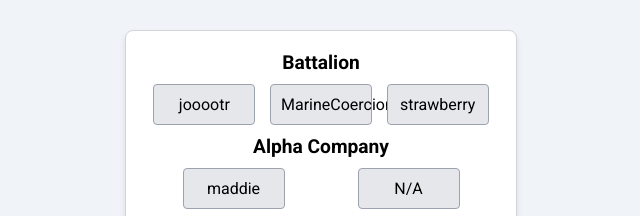
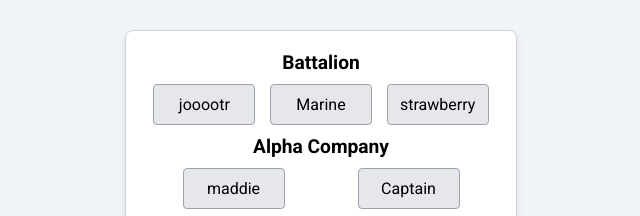
Before and after one commit to tjfmedvg/tjmedvg.github.io, a plain HTML site: page index.html in a window 1280 px wide. Shown: the top 216 px of the page, 319-959 px from the left. Drawn offline with Linux system fonts and the light colour scheme.

Commit message:
Update index.html

```diff
--- a/index.html
+++ b/index.html
@@ -14,14 +14,14 @@
             <div class="unit-title">Battalion</div>
             <div class="unit-command">
                 <div class="command-box" onclick="editQuota(this)">jooootr</div>
-                <div class="command-box" onclick="editQuota(this)">MarineCoercion</div>
+                <div class="command-box" onclick="editQuota(this)">Marine</div>
                 <div class="command-box" onclick="editQuota(this)">strawberry</div>
             </div>
             <div class="company">
                 <div class="unit-title">Alpha Company</div>
                 <div class="unit-command">
                     <div class="command-box" onclick="editQuota(this)">maddie</div>
-                    <div class="command-box" onclick="editQuota(this)">N/A</div>
+                    <div class="command-box" onclick="editQuota(this)">Captain</div>
                 </div>
                 <div class="platoon">
                     <div class="unit-title">First Platoon</div>
```
